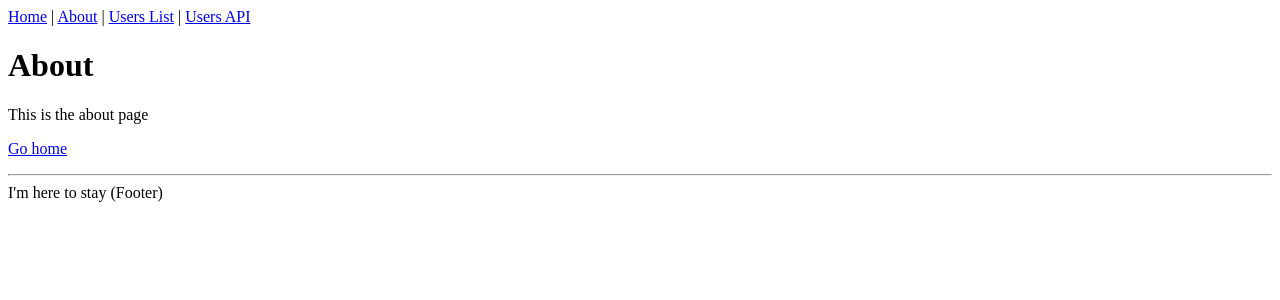
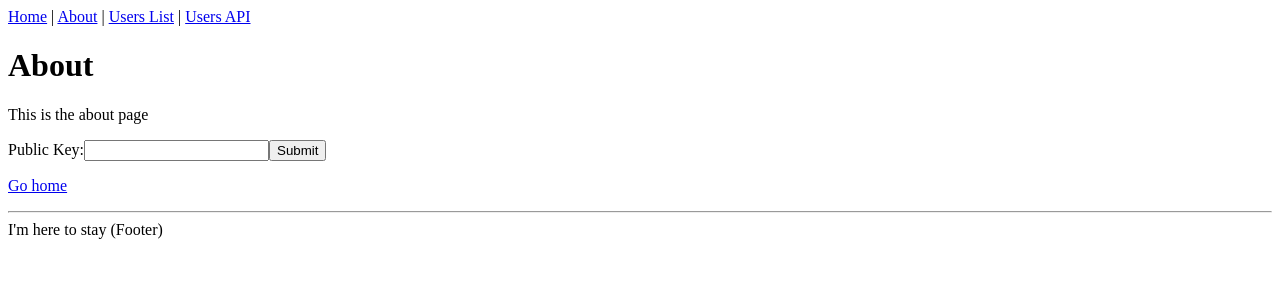
Before and after one commit to WaterlessPiano2/solrope, a Next.js app: page /about in a window 1280 px wide. Shown: the top 300 px of the page. Built offline with nearby package versions, Linux system fonts and the light colour scheme.

Commit message:
made  a lil form  to input yo pub key

```diff
--- /dev/null
+++ b/components/PublickKeyInput.tsx
@@ -0,0 +1,29 @@
+import * as React from "react";
+
+const send = () => {
+  console.log("chad");
+};
+
+const PublickKeyInput = () => {
+  const [key, setKey] = React.useState("");
+
+  const handleSubmit = (evt) => {
+    evt.preventDefault();
+    alert(`Submitting Public Key: ${key}`);
+  };
+  return (
+    <form onSubmit={handleSubmit}>
+      <label>
+        Public Key:
+        <input
+          type="text"
+          value={key}
+          onChange={(e) => setKey(e.target.value)}
+        />
+      </label>
+      <input type="submit" value="Submit" />
+    </form>
+  );
+};
+
+export default PublickKeyInput;
--- a/pages/about.tsx
+++ b/pages/about.tsx
@@ -1,16 +1,18 @@
-import Link from 'next/link'
-import Layout from '../components/Layout'
+import Link from "next/link";
+import Layout from "../components/Layout";
+import PublickKeyInput from "../components/PublickKeyInput";
 
 const AboutPage = () => (
   <Layout title="About | Next.js + TypeScript Example">
     <h1>About</h1>
     <p>This is the about page</p>
+    <PublickKeyInput />
     <p>
       <Link href="/">
         <a>Go home</a>
       </Link>
     </p>
   </Layout>
-)
+);
 
-export default AboutPage
+export default AboutPage;
```
